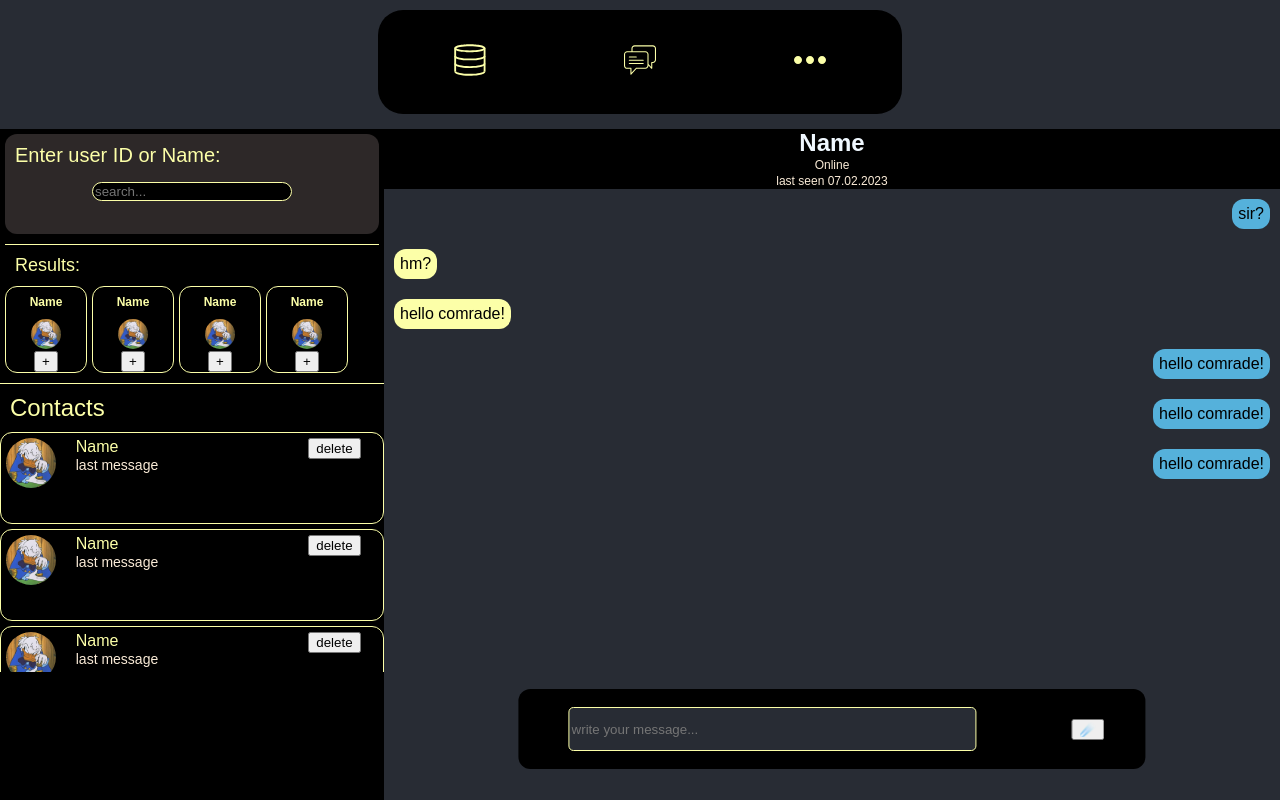
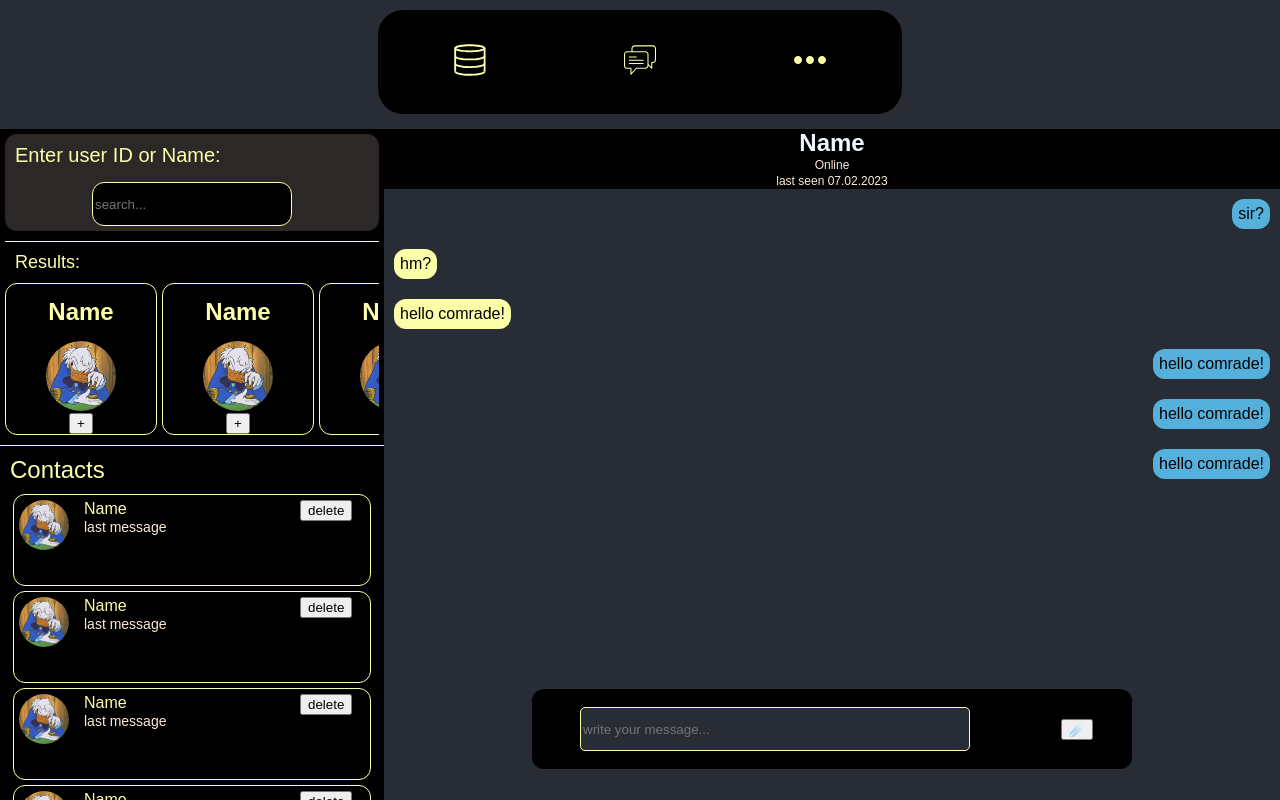
Before and after one commit to CTAC-Saint-Peterburg/blagoflip, a React (Create React App) app: page /chat in a window 1280 px wide. Built offline with nearby package versions, Linux system fonts and the light colour scheme.

Commit message:
fix: chat page css

```diff
--- a/src/components/componentsChat/styleComponent/ChatcontrolContacts.module.css
+++ b/src/components/componentsChat/styleComponent/ChatcontrolContacts.module.css
@@ -12,8 +12,11 @@
 }
 
 .contactsWrapper {
+  position: relative;
   overflow-y: scroll;
-  position: relative;
-  height: calc(80px * 3);
+  display: grid;
+  width: 100%;
+  height: calc(80px * 5);
+  justify-items: center;
   background-color: black;
 }
--- a/src/components/componentsChat/styleComponent/ChatcontrolSearch.module.css
+++ b/src/components/componentsChat/styleComponent/ChatcontrolSearch.module.css
@@ -8,7 +8,6 @@
   position: relative;
 
   width: 100%;
-  height: 100px;
   background-color: #2d2828;
   border-radius: 12px;
 }
@@ -29,6 +28,7 @@
 }
 .inputDiv > input {
   text-decoration: none;
+  height: 40px;
   border: 1px solid #fcffa8;
   border-radius: 12px;
   background-color: black;
@@ -57,8 +57,8 @@
 }
 .imageContact {
   margin: 0 0 0 0;
-  width: 30px;
-  height: 30px;
+  width: 70px;
+  height: 70px;
   border-radius: 50%;
 }
 .resultUnit {
@@ -68,8 +68,8 @@
   display: grid;
   grid-template-rows: 1fr 1fr;
   align-items: center;
-  min-width: 80px;
-  min-height: 80px;
+  min-width: 150px;
+  height: 150px;
   border: 1px solid #fcffa8;
   border-radius: 12px;
   gap: 2px;
@@ -79,5 +79,5 @@
   position: relative;
   margin: 0 0 0 0;
   color: #fcffa8;
-  font-size: 12px;
+  font-size: 24px;
 }
--- a/src/components/componentsChat/styleComponent/ChatframeInput.module.css
+++ b/src/components/componentsChat/styleComponent/ChatframeInput.module.css
@@ -1,10 +1,11 @@
 .main {
   position: absolute;
-  top: 70%;
+  top: 70vh;
   left: 50%;
   transform: translate(-50%);
   height: 10%;
   width: 70%;
+  max-width: 600px;
   display: grid;
   grid-template-columns: 80% 20%;
   align-items: center;
--- a/src/components/componentsChat/styleComponent/Contact.module.css
+++ b/src/components/componentsChat/styleComponent/Contact.module.css
@@ -5,6 +5,9 @@
   padding: 5px;
   display: grid;
   grid-template-columns: 0.3fr 1fr 0.3fr;
+  /* width: 100%; */
+  width: 90%;
+  max-width: 400px;
   height: 80px;
   border: 1px solid #fcffa8;
   border-radius: 12px;
--- a/src/components/componentsSettingspage/styleComponents/Promocode.module.css
+++ b/src/components/componentsSettingspage/styleComponents/Promocode.module.css
@@ -3,6 +3,7 @@
   margin: 0 auto;
   margin-top: 10px;
   padding: 5px;
+  height: 150px;
   max-width: 800px;
   border-radius: 12px;
   background-color: #2d2828;
```
